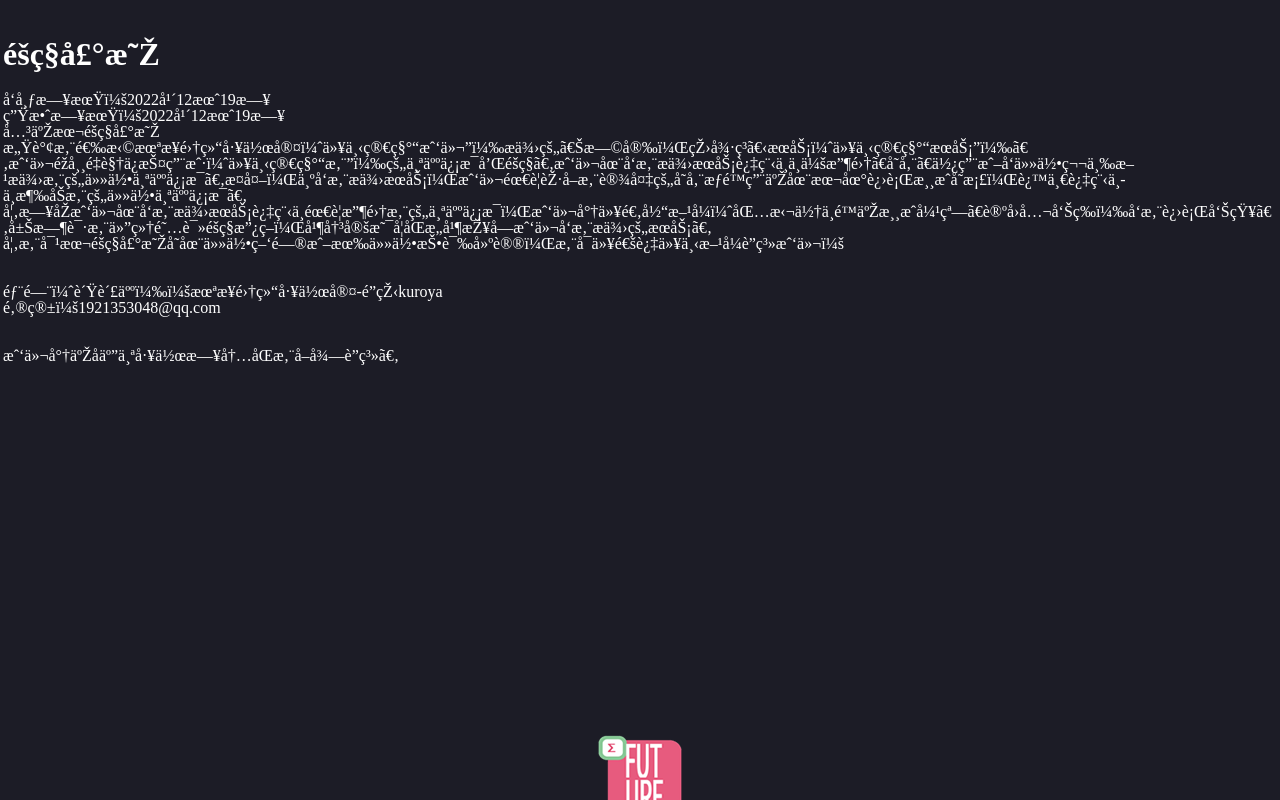
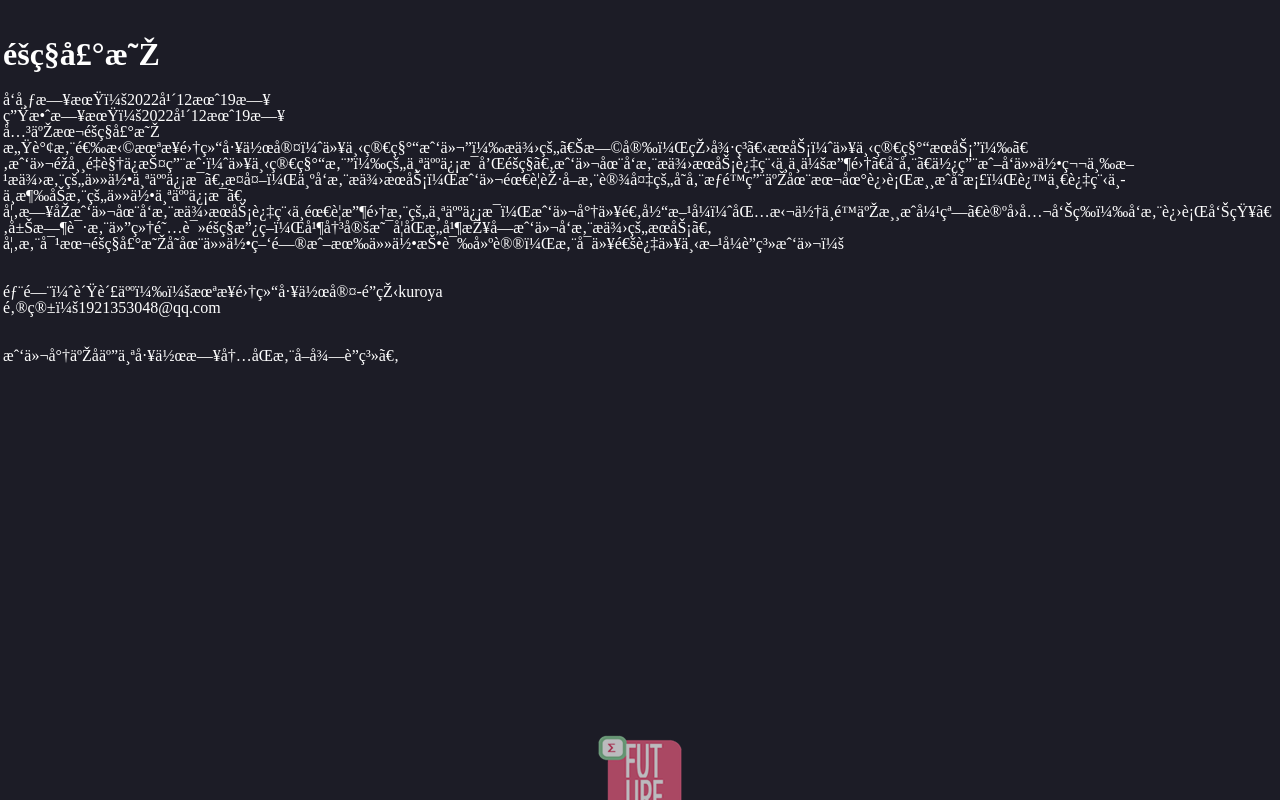
Before and after one commit to sigma-future/sigma-future.github.io, a plain HTML site: page privacy/madeleine.html in a window 1280 px wide. In both pictures the pointer is over the picture 640 px from the left and 776 px from the top of the page. Shown: the top 800 px of the page. Drawn offline with Linux system fonts and the light colour scheme; a web font is replaced by a local one.

Commit message:
add fover

```diff
--- /dev/null
+++ b/haba.css
@@ -0,0 +1,5 @@
+
+a img:hover {
+	opacity: 0.7;
+	filter: alpha(opacity=70);
+}
--- a/privacy/madeleine.html
+++ b/privacy/madeleine.html
@@ -7,6 +7,7 @@
 
 
 <title>隐私声明</title>
+<link rel="stylesheet" href="../haba.css">
 <link rel="icon" type="image/png" href="../sigma-future.github.io/favicon.png">
 
 <style>
```
Also changed, not shown: MorningMadeleine/index.html (+1 -0 lines), index.html (+1 -0 lines).
